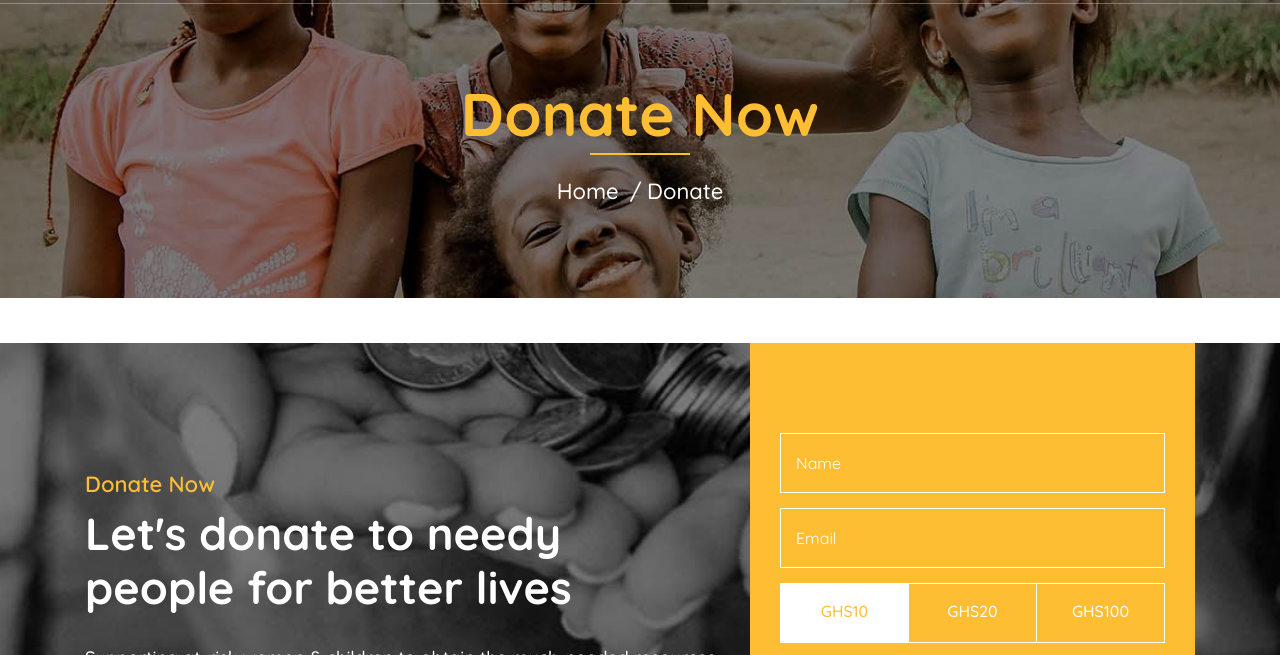
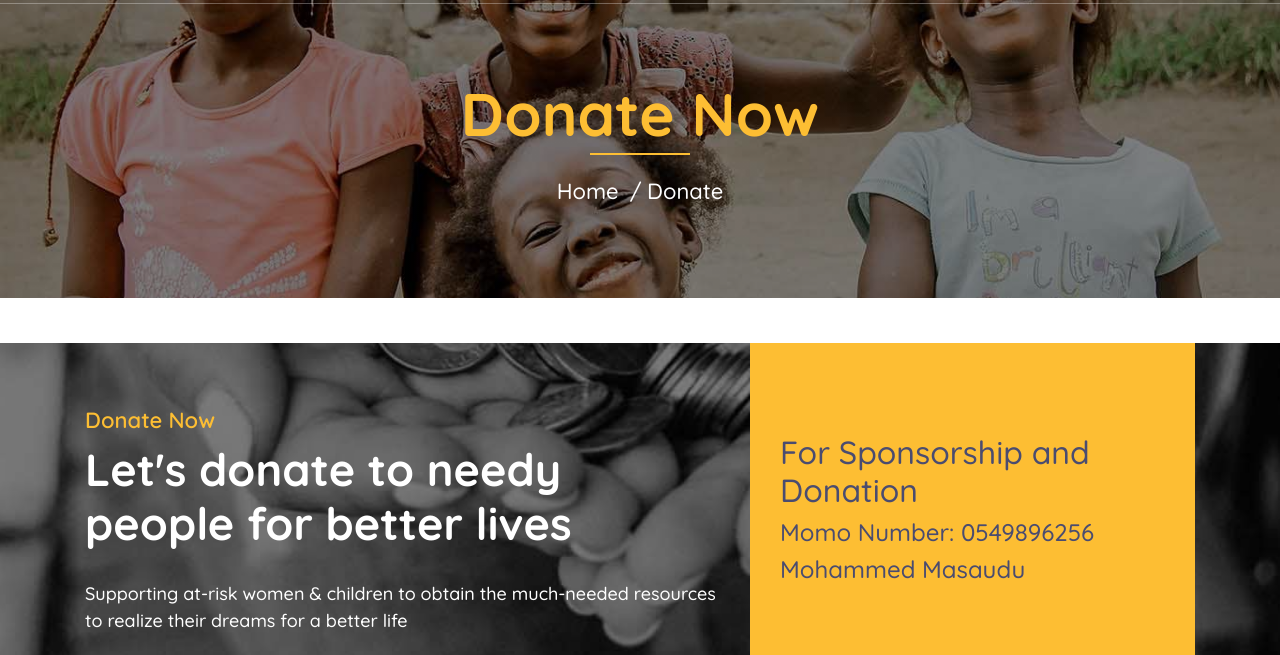
Before and after one commit to Dreamer-Muniru/ihwan_foundation, a plain HTML site: page donate.html in a window 1280 px wide. Shown: the part 132-787 px from the top of the page. Drawn offline with nearby package versions, Linux system fonts and the light colour scheme.

Commit message:
updated the donation contact number and social media links

```diff
--- a/donate.html
+++ b/donate.html
@@ -105,6 +105,7 @@
 
 
 
+
         <!-- Donate Start -->
         <div class="donate" data-parallax="scroll" data-image-src="img/donate.jpg">
             <div class="container">
@@ -124,28 +125,9 @@
                     </div>
                     <div class="col-lg-5">
                         <div class="donate-form">
-                            <form>
-                                <div class="control-group">
-                                    <input type="text" class="form-control" placeholder="Name" required="required" />
-                                </div>
-                                <div class="control-group">
-                                    <input type="email" class="form-control" placeholder="Email" required="required" />
-                                </div>
-                                <div class="btn-group btn-group-toggle" data-toggle="buttons">
-                                    <label class="btn btn-custom active">
-                                        <input type="radio" name="options" checked> GHS10
-                                    </label>
-                                    <label class="btn btn-custom">
-                                        <input type="radio" name="options"> GHS20
-                                    </label>
-                                    <label class="btn btn-custom">
-                                        <input type="radio" name="options"> GHS100
-                                    </label>
-                                </div>
-                                <div>
-                                    <button class="btn btn-custom" type="submit">Donate Now</button>
-                                </div>
-                            </form>
+                            <h2>For Sponsorship and Donation</h2>
+                            <h4>Momo Number: 0549896256</h4>
+                            <h4>Mohammed Masaudu</h4>
                         </div>
                     </div>
                 </div>
```
Also changed, not shown: index.html (+6 -6 lines).
